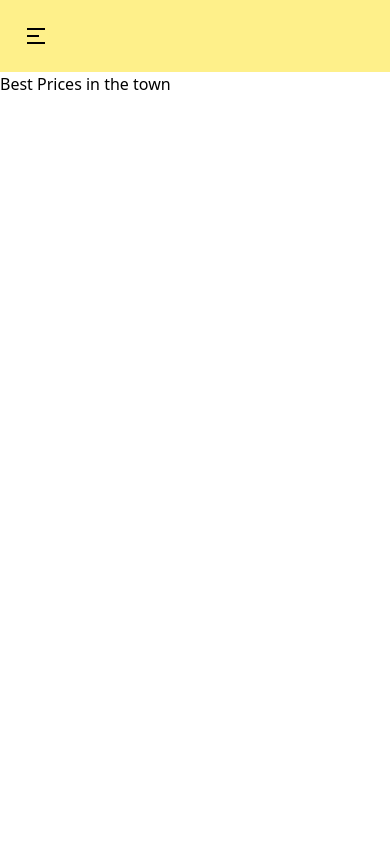
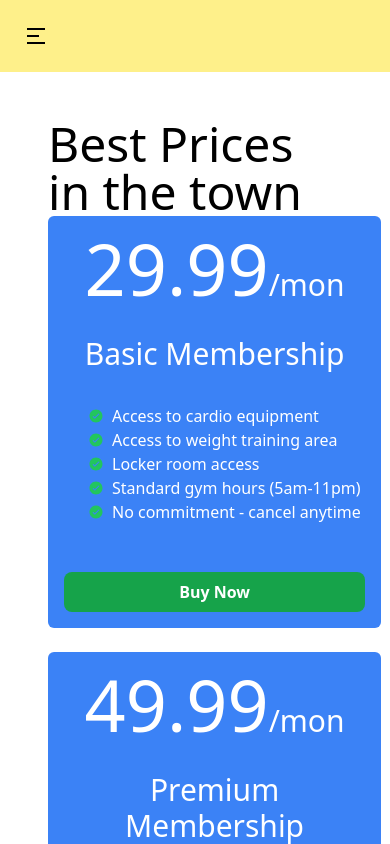
Before and after one commit to shahadot99999/new-price-option, a React (Vite) app: page / in a window 390 px wide. Shown: the top 844 px of the page. Built offline with nearby package versions, Linux system fonts and the light colour scheme.

Commit message:
Responsive pricing card with Tailwind and react icons

```diff
--- /dev/null
+++ b/src/components/Feature/Feature.jsx
@@ -0,0 +1,12 @@
+//import React from 'react';
+import { IoIosCheckmarkCircle } from "react-icons/io";
+
+const Feature = ({feature}) => {
+    return (
+        <div>
+            <p className="flex items-center"><IoIosCheckmarkCircle className="text-green-500 mr-2" /> {feature}</p>
+        </div>
+    );
+};
+
+export default Feature;
--- a/src/components/PriceOption/PriceOption.jsx
+++ b/src/components/PriceOption/PriceOption.jsx
@@ -1,8 +1,26 @@
 //import React from 'react';
 
+import Feature from "../Feature/Feature";
+
 const PriceOption = ({option}) => {
+    const {name, price, features}= option;
     return (
-        <div>
+        <div className="bg-blue-500 rounded-md p-4 flex flex-col text-white">
+          <h2 className="text-center">
+            <span className="text-7xl">{price}</span>
+            <span className="text-3xl" >/mon</span>
+          </h2>
+            <h4 className="text-3xl text-center my-8">{name}</h4>
+           <div className="pl-6 flex-grow">
+           {
+               features.map((feature, idx )=> <Feature
+               key={idx}
+               feature={feature}
+               ></Feature>)
+            }
+           </div>
+           <button className="mt-12 bg-green-600 w-full py-2 font-bold
+           rounded-lg hover:bg-green-900">Buy Now</button>
 
         </div>
     );
--- a/src/components/PriceOptions/PriceOptions.jsx
+++ b/src/components/PriceOptions/PriceOptions.jsx
@@ -166,14 +166,16 @@ const PriceOptions = () => {
       ];
 
     return (
-        <div>
-            <h2> Best Prices in the town</h2>
-            {
+        <div className="m-12">
+            <h2 className="text-5xl"> Best Prices in the town</h2>
+           <div className="grid md:grid-cols-3 gap-6">
+           {
                 priceOptions.map(option=><PriceOption
                 key={option.id}
                 option={option}
                 ></PriceOption>)
             }
+           </div>
         </div>
     );
 };
```
